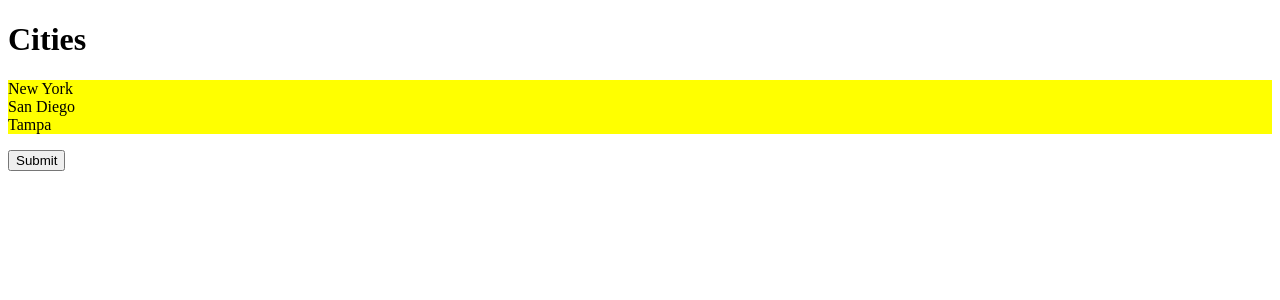
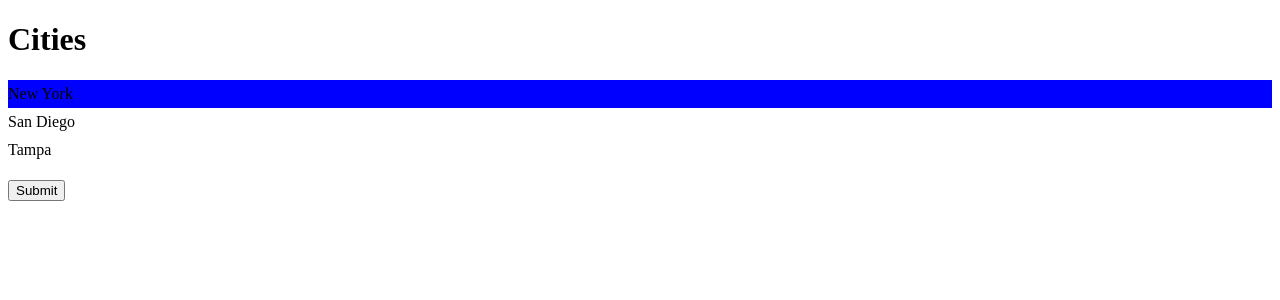
Before and after one commit to contrazap/react-app, a React (Vite) app: page / in a window 1280 px wide. Shown: the top 300 px of the page. Built offline with nearby package versions, Linux system fonts and the light colour scheme.

Commit message:
Used css-in-js approach for styling ListGroup.tsx. Used styled-components library

```diff
--- a/package.json
+++ b/package.json
@@ -9,9 +9,11 @@
     "preview": "vite preview"
   },
   "dependencies": {
+    "@types/styled-components": "^5.1.26",
     "bootstrap": "^5.2.3",
     "react": "^18.2.0",
-    "react-dom": "^18.2.0"
+    "react-dom": "^18.2.0",
+    "styled-components": "^5.3.9"
   },
   "devDependencies": {
     "@types/react": "^18.0.27",
--- /dev/null
+++ b/src/components/ListGroup/ListGroup.css
@@ -0,0 +1,4 @@
+.list-group {
+    list-style: none;
+    padding: 0;
+}
--- a/src/components/ListGroup/ListGroup.module.css
+++ /dev/null
@@ -1,8 +0,0 @@
-.listGroup {
-    list-style: none;
-    padding: 0;
-}
-
-.container {
-    background: yellow;
-}
--- a/src/components/ListGroup/ListGroup.tsx
+++ b/src/components/ListGroup/ListGroup.tsx
@@ -1,5 +1,20 @@
 import { useState } from "react";
-import styles from "./ListGroup.module.css";
+import "./ListGroup.css";
+import styled from "styled-components";
+
+const List = styled.ul`
+  list-style: none;
+  padding: 0;
+`;
+
+interface ListItemProps {
+  active: boolean;
+}
+
+const ListItem = styled.li<ListItemProps>`
+  padding: 5px 0;
+  background: ${(props) => (props.active ? "blue" : "none")};
+`;
 
 interface Props {
   items: string[];
@@ -8,20 +23,16 @@
 }
 
 function ListGroup({ items, heading, onSelectItem }: Props) {
-  const [selectedIndex, setSelectedIndex] = useState(-1);
+  const [selectedIndex, setSelectedIndex] = useState(0);
 
   return (
     <>
       <h1>{heading}</h1>
       {items.length === 0 && <p>No item found</p>}
-      <ul className={[styles.listGroup, styles.container].join(" ")}>
+      <List>
         {items.map((item, index) => (
-          <li
-            className={
-              selectedIndex === index
-                ? "list-group-item active"
-                : "list-group-item"
-            }
+          <ListItem
+            active={index === selectedIndex}
             key={item}
             onClick={() => {
               setSelectedIndex(index);
@@ -29,9 +40,9 @@
             }}
           >
             {item}
-          </li>
+          </ListItem>
         ))}
-      </ul>
+      </List>
     </>
   );
 }
```
Also changed, not shown: 1 other file (tests, documents, lock files or other folders).
